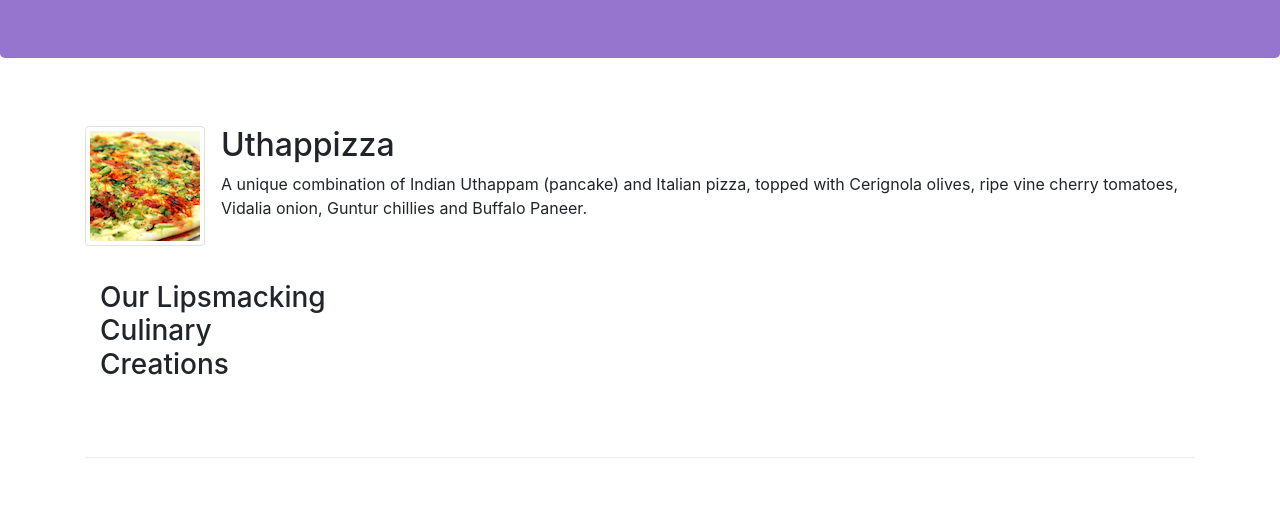
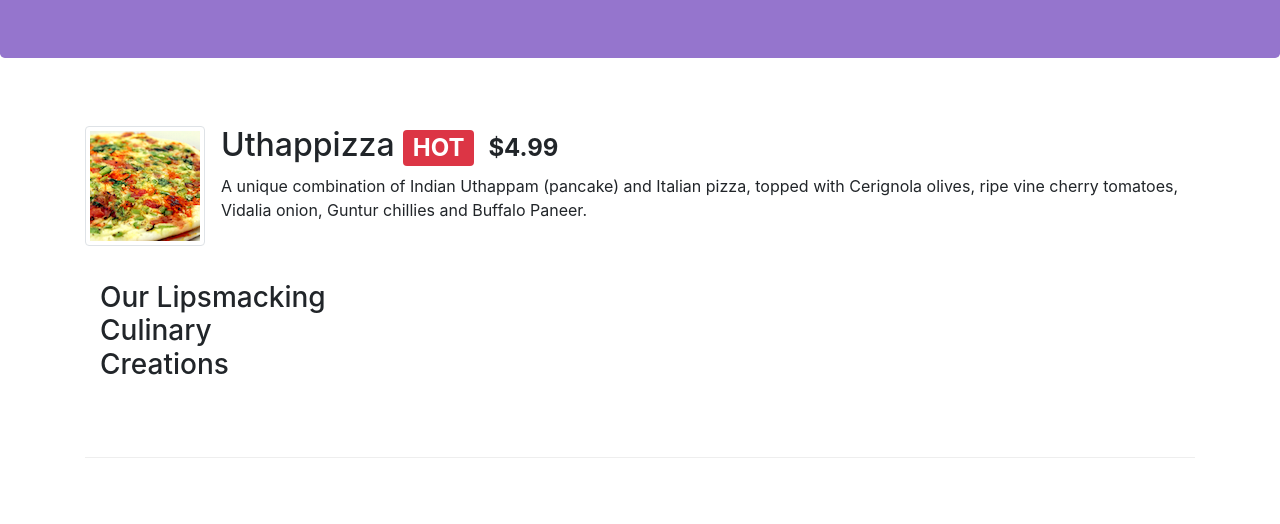
Before and after one commit to samazevedo/Bootstrap-conFusion-, a plain HTML site: page index.html in a window 1280 px wide. Shown: the part 276-800 px from the top of the page. Drawn offline with nearby package versions, Linux system fonts and the light colour scheme.

Commit message:
Alerting users

```diff
--- a/index.html
+++ b/index.html
@@ -60,7 +60,7 @@
                 <img class="d-flex mr-3 img-thumbnail align-self-center"
                     src="img/uthappizza.png" alt="Uthappizza">
                     <div class="media-body">
-                        <h2 class="mt-0">Uthappizza</h2>
+                        <h2 class="mt-0">Uthappizza <span class="badge badge-danger"> HOT</span><span class="badge badge-pill baged-secondary">$4.99</span></h2>
                         <p class="d-none d-sm-block">A unique combination of Indian Uthappam (pancake)
                              and Italian pizza, topped with Cerignola olives, ripe vine cherry tomatoes,
                               Vidalia onion, Guntur chillies and Buffalo Paneer.</p>
```
